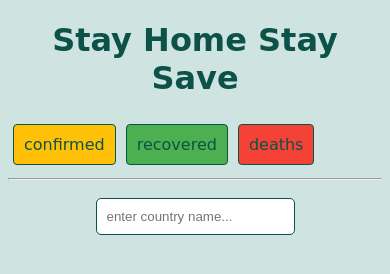
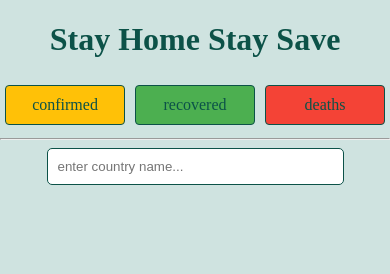
Before and after one commit to ravish110/covid19, a plain HTML site: page index.html in a window 390 px wide. Drawn offline with nearby package versions, Linux system fonts and the light colour scheme; no server answers.

Commit message:
style changes responsive

```diff
--- a/index.html
+++ b/index.html
@@ -8,9 +8,12 @@
     <style>
       body {
        text-align: center;
-        font-family: cursive;
+        font-family: serif;
     background: #6eaba254;
         color: #0c5248;
+            max-width: 100%;
+    margin: auto;
+    width: 990px;
       }
       .grid {
     display: flex;
@@ -20,6 +23,7 @@
     padding: 10px;
     margin: 5px;
         border-radius: 4px;
+        width: 100%;
 }
       .grid div:first-child {
     background: #FFC107;
@@ -35,6 +39,10 @@
     padding: 10px;
     border-radius: 5px;
     margin-top: 10px;
+        width: 100%;
+            max-width: 100%;
+    margin: auto;
+    width: 275px;
 }
     </style>
   </head>
```
